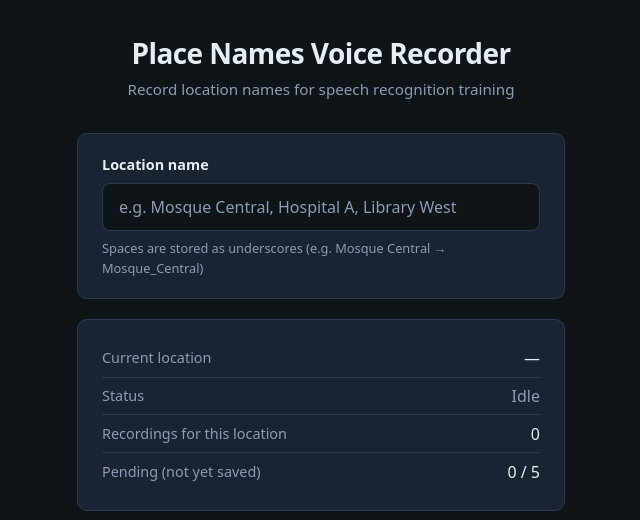
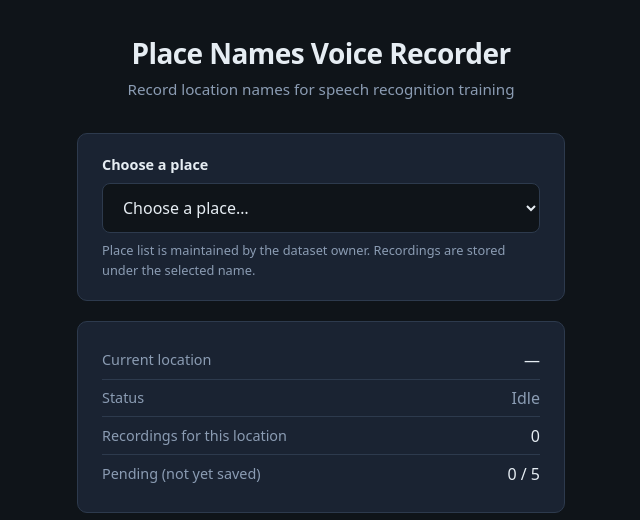
Before and after one commit to alibyh/createAudioWav, a Flask app: page / in a window 1280 px wide. Shown: the top 520 px of the page, without its empty margins (319-959 px from the left). Run offline with Flask 3, Linux system fonts and the light colour scheme; data that the repository does not hold is empty.

Commit message:
dropdown menu added

```diff
--- a/app.py
+++ b/app.py
@@ -16,6 +16,7 @@ app = Flask(__name__)
 
 DATASET_DIR = Path(__file__).resolve().parent / "dataset"
 METADATA_PATH = DATASET_DIR / "metadata.csv"
+PLACES_PATH = DATASET_DIR / "places_names.json"
 MAX_UPLOAD_MB = 10
 
 # CORS: allow frontend on GitHub Pages (or any origin) to call this API
@@ -213,9 +214,49 @@ def options_cors():
     return "", 204
 
 
+def load_places_names() -> list:
+    """Load list of place names from dataset/places_names.json (local or from GitHub)."""
+    import json as json_mod
+    # Try local file first
+    if PLACES_PATH.exists():
+        try:
+            with open(PLACES_PATH, "r", encoding="utf-8") as f:
+                data = json_mod.load(f)
+            if isinstance(data, list):
+                return [item.get("name", "").strip() for item in data if isinstance(item, dict) and item.get("name")]
+            return []
+        except Exception:
+            return []
+    # Fallback: fetch from GitHub if configured
+    if GITHUB_TOKEN and GITHUB_REPO:
+        try:
+            import urllib.request
+            url = f"https://api.github.com/repos/{GITHUB_REPO}/contents/dataset/places_names.json"
+            req = urllib.request.Request(url, method="GET")
+            req.add_header("Authorization", f"Bearer {GITHUB_TOKEN}")
+            req.add_header("Accept", "application/vnd.github+json")
+            req.add_header("X-GitHub-Api-Version", "2022-11-28")
+            with urllib.request.urlopen(req) as r:
+                obj = json_mod.loads(r.read().decode())
+            content = base64.standard_b64decode(obj.get("content", "")).decode("utf-8")
+            data = json_mod.loads(content)
+            if isinstance(data, list):
+                return [item.get("name", "").strip() for item in data if isinstance(item, dict) and item.get("name")]
+        except Exception:
+            pass
+    return []
+
+
 @app.route("/")
 def index():
     return render_template("index.html")
+
+
+@app.route("/api/places", methods=["GET"])
+def get_places():
+    """Return list of place names for the dropdown (from dataset/places_names.json)."""
+    places = load_places_names()
+    return jsonify({"places": places})
 
 
 def get_recording_count_github(folder_name: str) -> int:
--- a/static/script.js
+++ b/static/script.js
@@ -12,7 +12,7 @@
         return path;
     }
 
-    const locationInput = document.getElementById("location-input");
+    const locationSelect = document.getElementById("location-input");
     const currentLocationEl = document.getElementById("current-location");
     const recordingStatusEl = document.getElementById("recording-status");
     const recordingCountEl = document.getElementById("recording-count");
@@ -55,12 +55,12 @@
     }
 
     function updateCurrentLocation() {
-        const loc = locationInput.value.trim();
+        const loc = (locationSelect.value || "").trim();
         currentLocationEl.textContent = loc || "—";
     }
 
     function updateRecordingCount() {
-        const folder = locationToFolderName(locationInput.value);
+        const folder = locationToFolderName(locationSelect.value || "");
         if (!folder) {
             recordingCountEl.textContent = "0";
             return;
@@ -85,20 +85,39 @@
         btnStart.disabled = n >= MAX_PENDING;
     }
 
-    locationInput.addEventListener("input", function () {
+    locationSelect.addEventListener("change", function () {
         updateCurrentLocation();
         updateRecordingCount();
     });
-    locationInput.addEventListener("blur", updateRecordingCount);
+
+    function loadPlaces() {
+        fetch(apiUrl("/api/places"))
+            .then(function (res) { return res.json(); })
+            .then(function (data) {
+                const places = data.places || [];
+                while (locationSelect.options.length > 1) locationSelect.remove(1);
+                places.forEach(function (name) {
+                    var opt = document.createElement("option");
+                    opt.value = name;
+                    opt.textContent = name;
+                    locationSelect.appendChild(opt);
+                });
+                updateCurrentLocation();
+                updateRecordingCount();
+            })
+            .catch(function () {
+                showMessage("Could not load place list.", "error");
+            });
+    }
 
     function requestMicrophone() {
         return navigator.mediaDevices.getUserMedia({ audio: true });
     }
 
     function startRecording() {
-        const location = locationInput.value.trim();
+        const location = (locationSelect.value || "").trim();
         if (!location) {
-            showMessage("Enter a location name before recording.", "error");
+            showMessage("Choose a place before recording.", "error");
             return;
         }
         if (pendingRecordings.length >= MAX_PENDING) {
@@ -154,9 +173,9 @@
     }
 
     function saveRecording() {
-        const location = locationInput.value.trim();
+        const location = (locationSelect.value || "").trim();
         if (!location) {
-            showMessage("Enter a location name before saving.", "error");
+            showMessage("Choose a place before saving.", "error");
             return;
         }
         if (pendingRecordings.length === 0) {
@@ -211,6 +230,7 @@
     btnStop.addEventListener("click", stopRecording);
     btnSave.addEventListener("click", saveRecording);
 
+    loadPlaces();
     updateCurrentLocation();
     updateRecordingCount();
     updatePendingUI();
--- a/static/style.css
+++ b/static/style.css
@@ -90,6 +90,25 @@ header h1 {
 
 #location-input::placeholder {
     color: var(--text-muted);
+}
+
+.location-select,
+select#location-input {
+    width: 100%;
+    padding: 0.75rem 1rem;
+    font-size: 1rem;
+    font-family: inherit;
+    color: var(--text);
+    background: var(--bg);
+    border: 1px solid var(--border);
+    border-radius: 8px;
+    cursor: pointer;
+    appearance: auto;
+}
+.location-select:focus,
+select#location-input:focus {
+    outline: none;
+    border-color: var(--accent);
 }
 
 .hint {
--- a/templates/index.html
+++ b/templates/index.html
@@ -14,14 +14,11 @@
         </header>
 
         <section class="location-section card">
-            <label for="location-input">Location name</label>
-            <input
-                type="text"
-                id="location-input"
-                placeholder="e.g. Mosque Central, Hospital A, Library West"
-                autocomplete="off"
-            >
-            <p class="hint">Spaces are stored as underscores (e.g. Mosque Central → Mosque_Central)</p>
+            <label for="location-input">Choose a place</label>
+            <select id="location-input" class="location-select">
+                <option value="">Choose a place…</option>
+            </select>
+            <p class="hint">Place list is maintained by the dataset owner. Recordings are stored under the selected name.</p>
         </section>
 
         <section class="status-section card">
```
Also changed, not shown: docs/index.html (deleted, +0 -64 lines), docs/static/script.js (+29 -9 lines), docs/static/style.css (+19 -0 lines), README.md, 9 other files.
